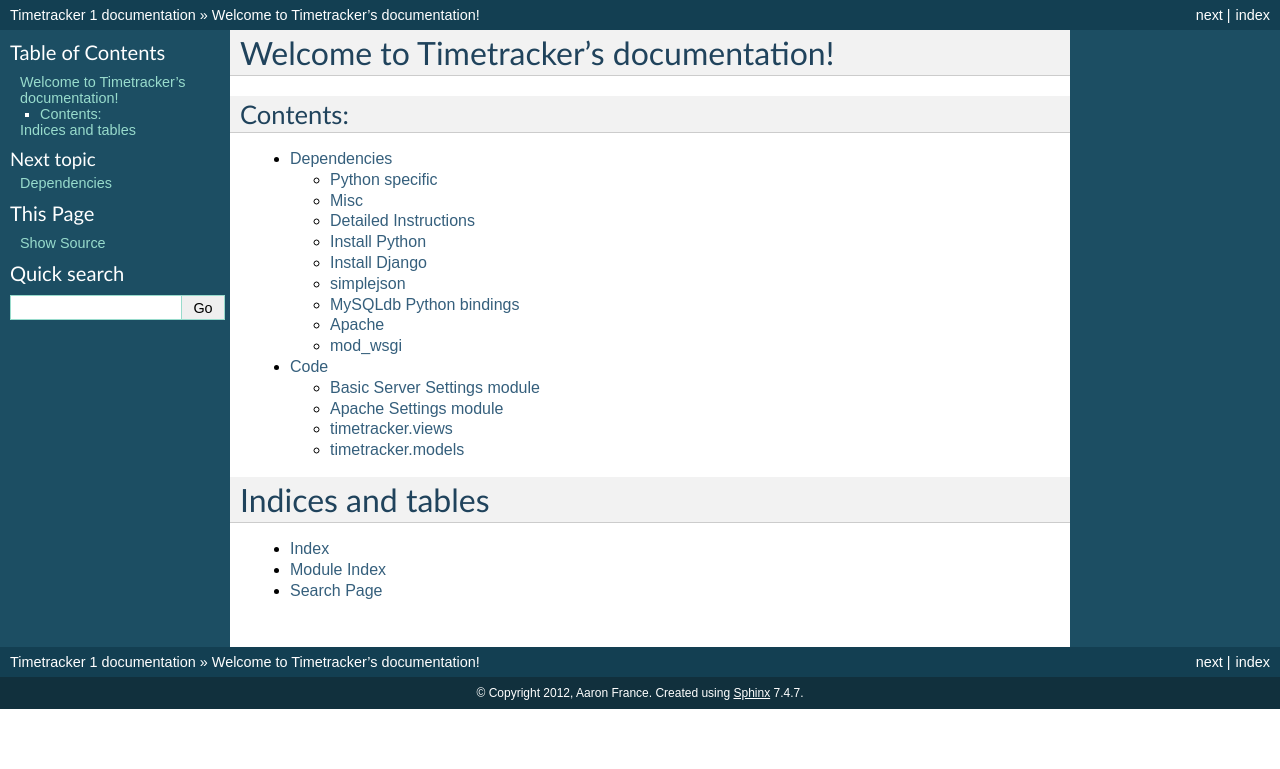
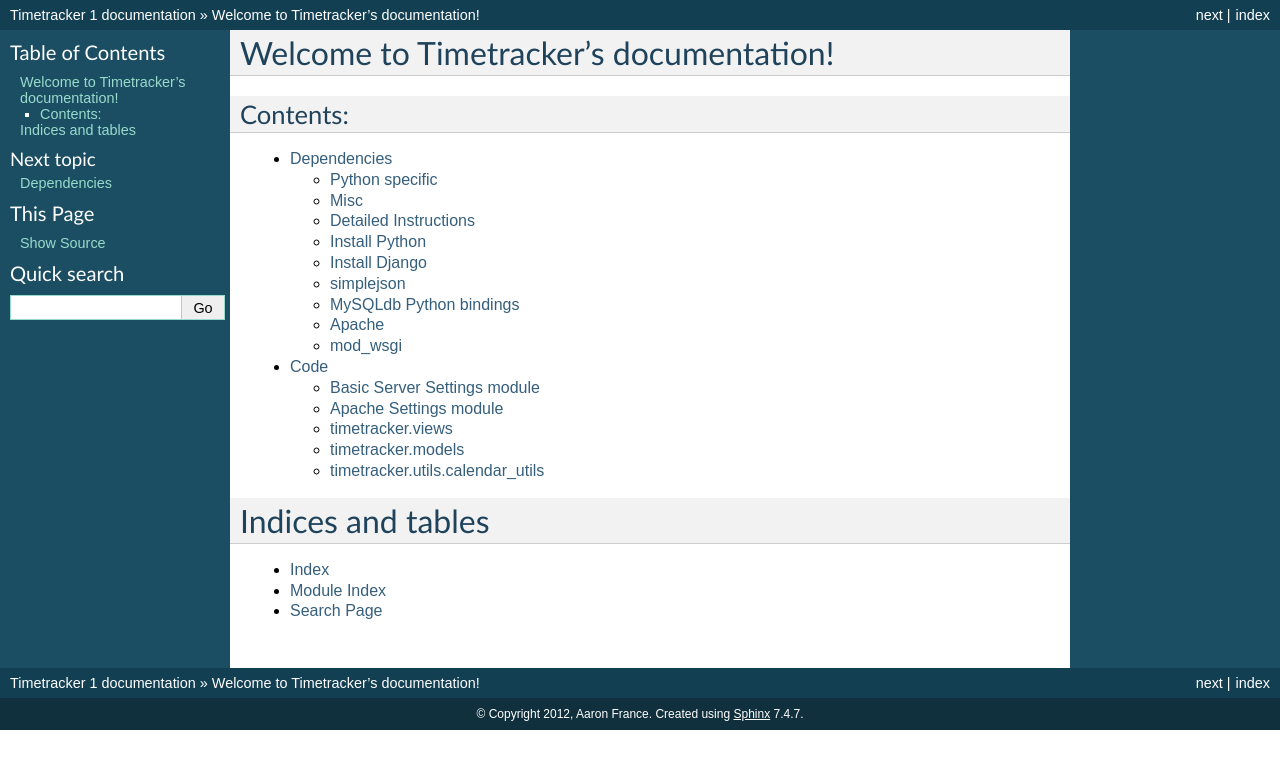
Before and after one commit to AeroNotix/django-timetracker, a Sphinx documentation site: the page built from docs/source/index.rst, in a window 1280 px wide. Shown: the top 769 px of the page. Built offline with Sphinx 7.4.7, drawn with Linux system fonts in a browser that asks for light colours; the version number could not be read and is left out.

Commit message:
Added calendar utils sphinx docs

```diff
--- a/docs/source/code.rst
+++ b/docs/source/code.rst
@@ -2,7 +2,7 @@
 ====
 
 Basic Server Settings module
-----------------------------------
+----------------------------
 .. automodule:: timetracker.settings
    :members:
 
@@ -12,11 +12,16 @@
    :members:
 
 timetracker.views
------------
+-----------------
 .. automodule:: timetracker.views
    :members:
 
 timetracker.models
----------------
+------------------
 .. automodule:: timetracker.tracker.models
    :members:
+
+timetracker.utils.calendar_utils
+--------------------------------
+.. automodule:: timetracker.utils.calendar_utils
+   :members:
```
Also changed, not shown: docs/source/index.rst (line endings or trailing spaces).
